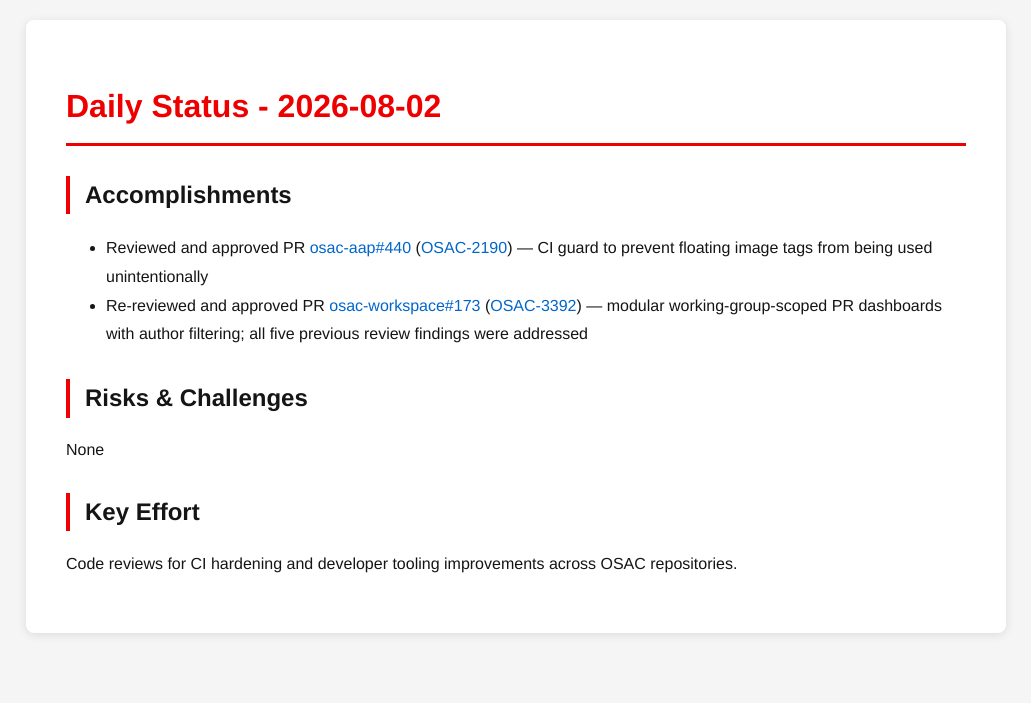
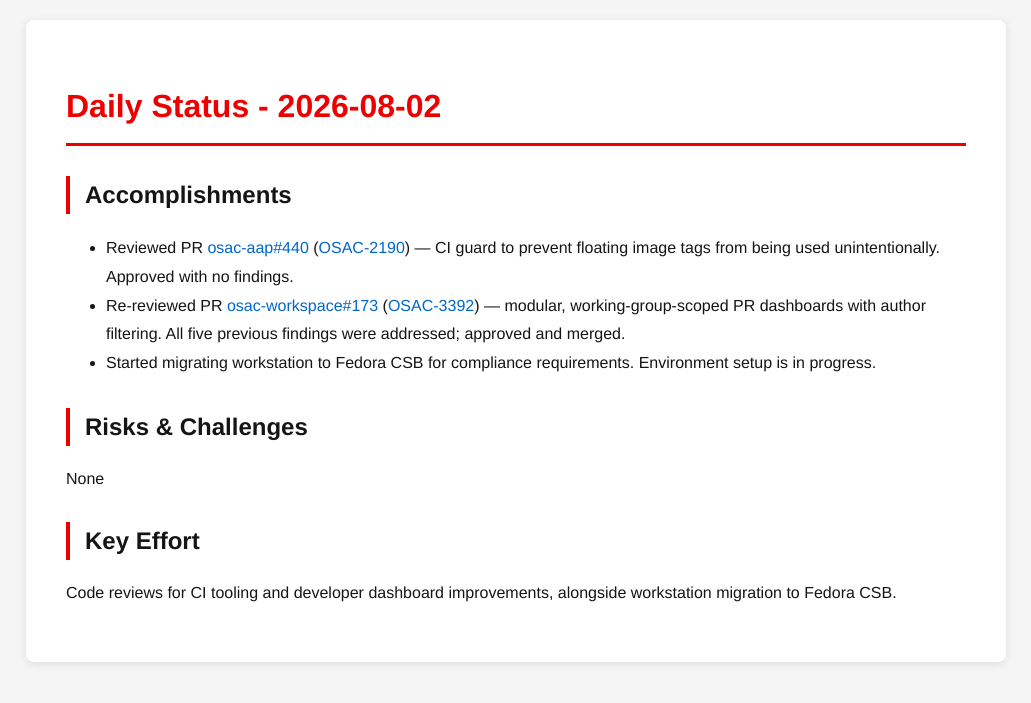
Before and after one commit to tzvatot/daily-status, a Jekyll site: the page built from 2026-08-02.md, in a window 1280 px wide. Shown: the top 703 px of the page, without its empty margins (124-1155 px from the left). Built offline with Jekyll 4.4.1, drawn with Linux system fonts in a browser that asks for light colours.

Commit message:
Daily status update - 2026-08-02

```diff
--- a/2026-08-02.md
+++ b/2026-08-02.md
@@ -7,11 +7,12 @@
 # Daily Status - 2026-08-02
 
 ## Accomplishments
-- Reviewed and approved PR [osac-aap#440](https://github.com/osac-project/osac-aap/pull/440) ([OSAC-2190](https://redhat.atlassian.net/browse/OSAC-2190)) — CI guard to prevent floating image tags from being used unintentionally
-- Re-reviewed and approved PR [osac-workspace#173](https://github.com/osac-project/osac-workspace/pull/173) ([OSAC-3392](https://redhat.atlassian.net/browse/OSAC-3392)) — modular working-group-scoped PR dashboards with author filtering; all five previous review findings were addressed
+- Reviewed PR [osac-aap#440](https://github.com/osac-project/osac-aap/pull/440) ([OSAC-2190](https://redhat.atlassian.net/browse/OSAC-2190)) — CI guard to prevent floating image tags from being used unintentionally. Approved with no findings.
+- Re-reviewed PR [osac-workspace#173](https://github.com/osac-project/osac-workspace/pull/173) ([OSAC-3392](https://redhat.atlassian.net/browse/OSAC-3392)) — modular, working-group-scoped PR dashboards with author filtering. All five previous findings were addressed; approved and merged.
+- Started migrating workstation to Fedora CSB for compliance requirements. Environment setup is in progress.
 
 ## Risks & Challenges
 None
 
 ## Key Effort
-Code reviews for CI hardening and developer tooling improvements across OSAC repositories.
+Code reviews for CI tooling and developer dashboard improvements, alongside workstation migration to Fedora CSB.
```
